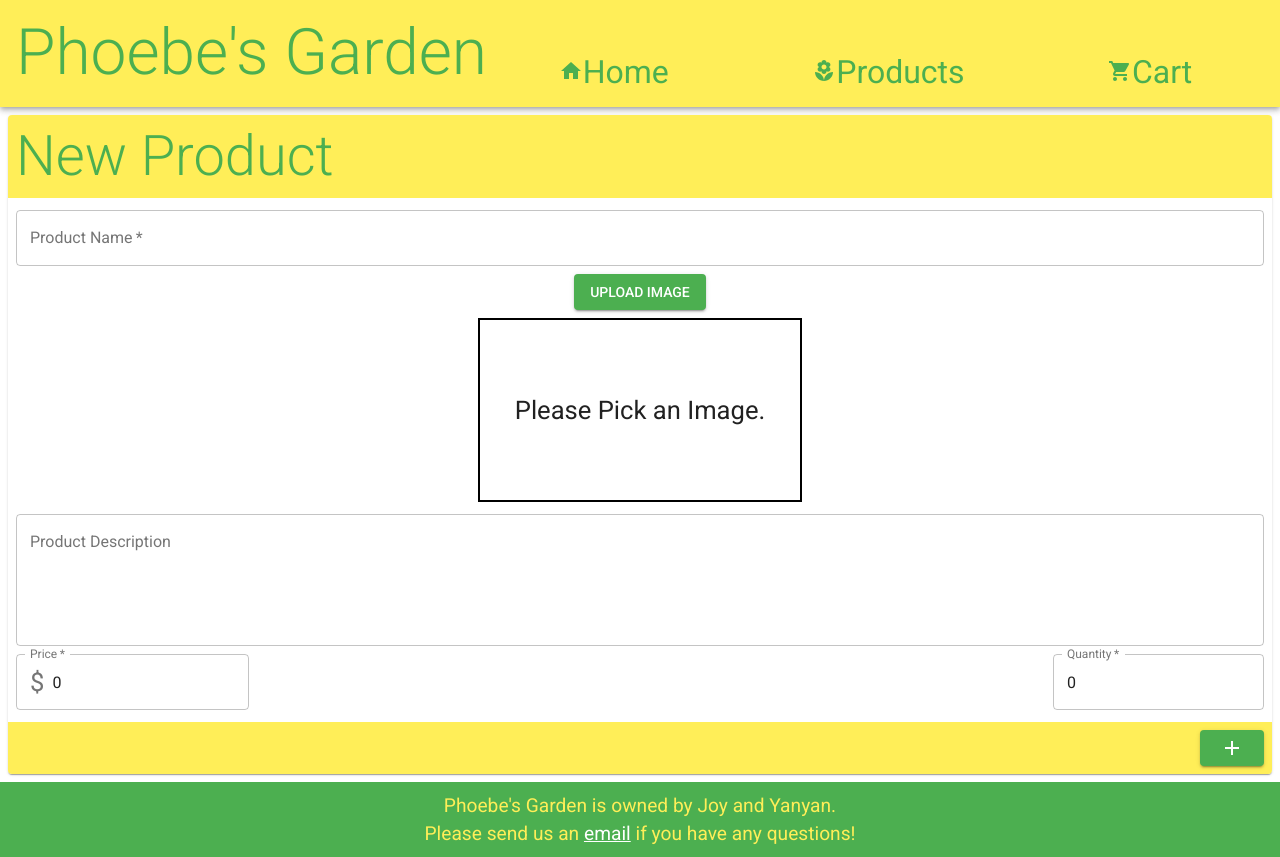
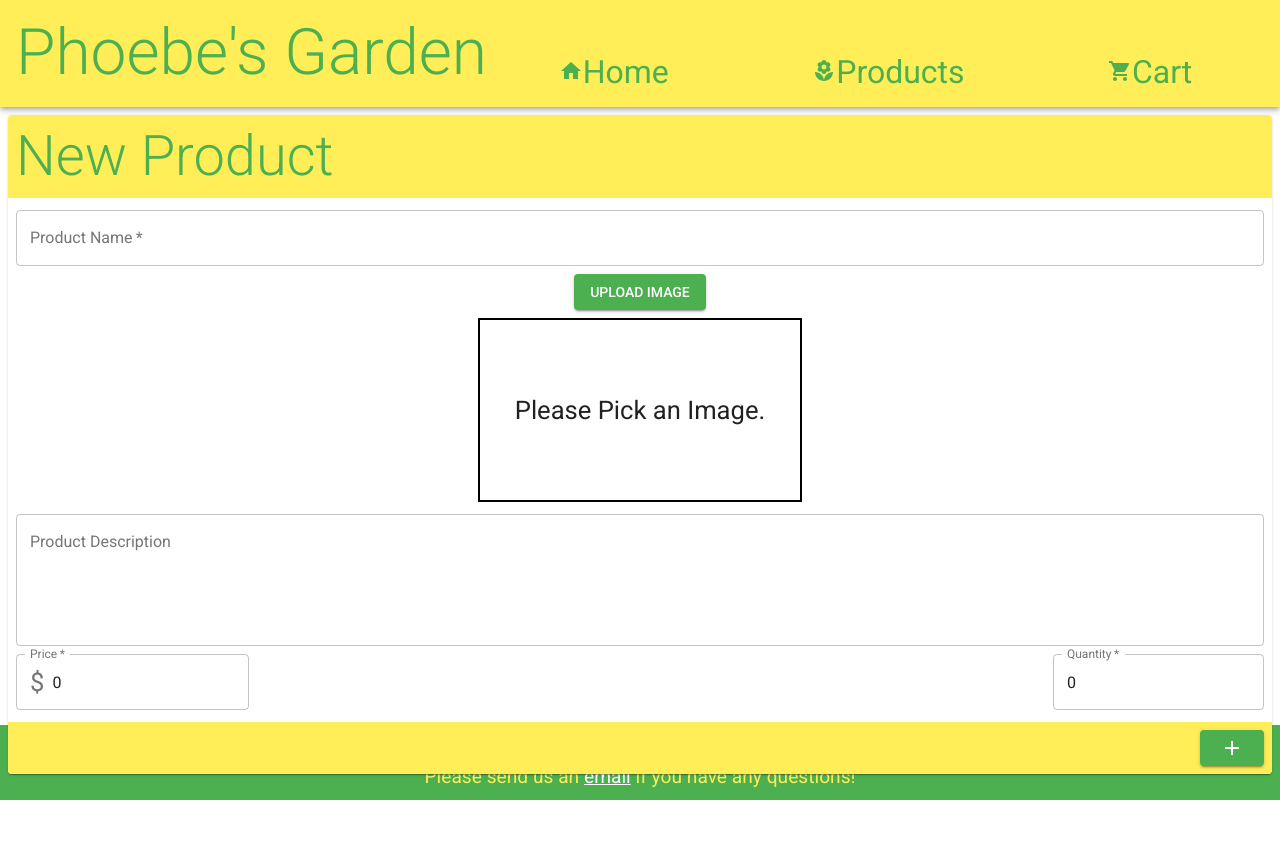
Before and after one commit to theMostCuriousHomunculus/phoebes-garden-frontend, a React (Create React App) app: page /manage-product in a window 1280 px wide. After the commit the page ends 800 px from the top, so only its background shows below. Built offline with nearby package versions, Linux system fonts and the light colour scheme; no server answers.

Commit message:
fixing footer

```diff
--- a/src/App.jsx
+++ b/src/App.jsx
@@ -20,8 +20,12 @@ const ViewProduct = React.lazy(() => import('./pages/ViewProduct'));
 
 const useStyles = makeStyles({
   main: {
-    paddingBottom: 75,
-    margin: '8 auto 0 auto'
+    display: 'flex',
+    flex: '1 0 auto',
+    flexDirection: 'column',
+    height: '100%',
+    margin: 'auto',
+    width: '100%'
   }
 });
 
```
